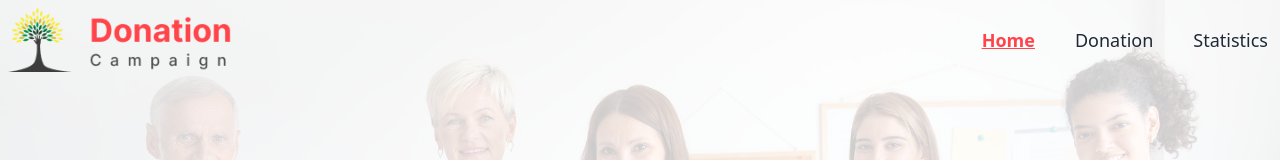
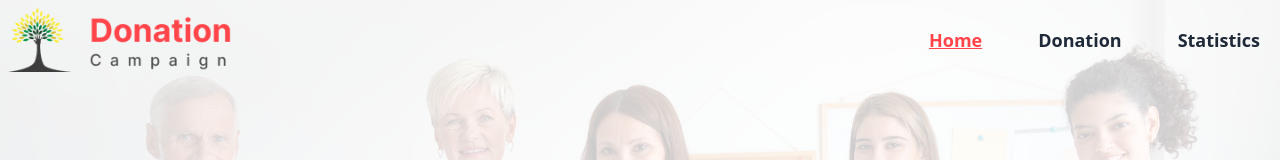
Before and after one commit to REZOAN93/09-27-2023-b8a8-donation-campaign, a React (Vite) app: page / in a window 1280 px wide. Shown: the top 160 px of the page. Built offline with nearby package versions, Linux system fonts and the light colour scheme.

Commit message:
Updated the feature in readme file

```diff
--- a/src/Components/Shared/Header/Header.css
+++ b/src/Components/Shared/Header/Header.css
@@ -3,6 +3,7 @@
   font-size: 18px;
   font-weight: 700;
   text-decoration-line: underline;
+  padding: none;
 }
 
 #cover-container{
--- a/src/Components/Shared/Header/Header.jsx
+++ b/src/Components/Shared/Header/Header.jsx
@@ -1,19 +1,22 @@
 import { NavLink, useLocation } from "react-router-dom";
 import logo1 from "../../../assets/Logo.png";
-
 import "./Header.css";
 
 const Header = () => {
+  const location=useLocation()
+  if (location.pathname==="statistics") {
+    window.location.reload()
+  }
 
   const navData = (
     <>
-      <li>
+      <li className="p-2">
         <NavLink to={"/"}>Home</NavLink>
-      </li>
-      <li>
+      </li >
+      <li className="p-2">
         <NavLink to={"/donation"}>Donation</NavLink>
       </li>
-      <li>
+      <li className="p-2">
         <NavLink to={"/statistics"}>Statistics</NavLink>
       </li>
     </>
@@ -25,7 +28,7 @@ const Header = () => {
               <img className="h-9 md:h-16 lg:h-16" src={logo1} alt="" />
             </div>
             <div className="end">
-              <ul id="sidebar" className=" px-1 lg:text-lg flex gap-3 md:gap-4 lg:gap-10">
+              <ul id="sidebar" className=" px-1 lg:text-lg font-bold flex gap-3 md:gap-7 lg:gap-10">
                 {navData}
               </ul>
             </div>
```
Also changed, not shown: 2 other files (tests, documents, lock files or other folders).
